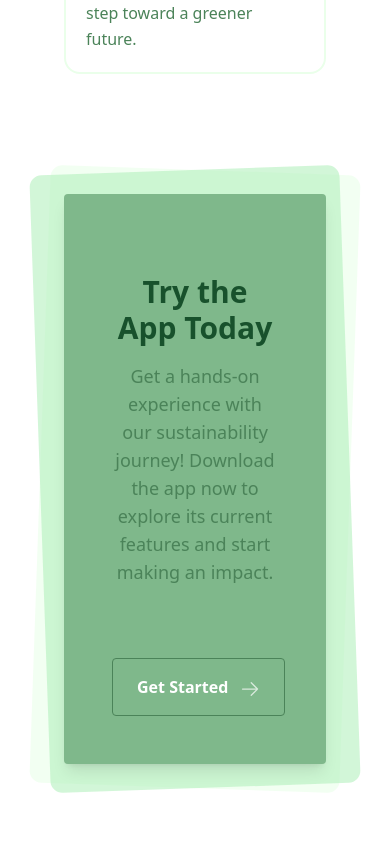
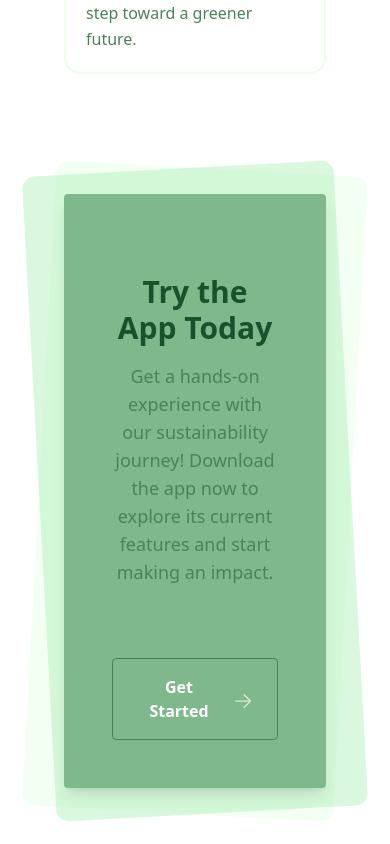
Before and after one commit to Act4Zero/LandingPage-GreenCompass, a Next.js app: page / in a window 390 px wide. Shown: the part 3080-3924 px from the top of the page. Built offline with nearby package versions, Linux system fonts and the light colour scheme.

Commit message:
Animate the CtaSection

```diff
--- a/src/components/CtaSection.js
+++ b/src/components/CtaSection.js
@@ -1,6 +1,7 @@
 import React from "react";
 import Link from "next/link";
 import { ArrowRightIcon } from "@heroicons/react/24/solid";
+import { motion } from "motion/react"; // Import motion for animations
 import Section from "components/common/Section";
 import SectionHeader from "components/common/SectionHeader";
 import Button from "components/common/Button";
@@ -16,14 +17,59 @@ function CtaSection(props) {
     >
       <div className="container py-10 md:py-0">
         <div className="relative">
-          {/* Updated Leaf Patterns */}
-          <div className="pattern-leaves text-green-light absolute bottom-0 right-0 w-32 h-32 lg:w-48 lg:h-48 transform translate-x-12 translate-y-16" />
-          <div className="pattern-leaves text-green-light absolute top-0 left-0 w-32 h-32 lg:w-48 lg:h-48 transform -translate-x-12 -translate-y-16" />
-          {/* Overlay Backgrounds */}
-          <div className="absolute inset-0 -m-6 rounded-xl transform rotate-2 bg-green-lightest bg-opacity-60" />
-          <div className="absolute inset-0 -m-6 rounded-xl transform -rotate-2 bg-green-light bg-opacity-60" />
+          {/* Leaf Patterns */}
+          <motion.div
+            className="pattern-leaves text-green-light absolute bottom-0 right-0 w-32 h-32 lg:w-48 lg:h-48 transform translate-x-12 translate-y-16"
+            initial={{ opacity: 0 }}
+            animate={{ opacity: 1 }}
+            transition={{ duration: 1.2, delay: 0.2 }}
+          />
+          <motion.div
+            className="pattern-leaves text-green-light absolute top-0 left-0 w-32 h-32 lg:w-48 lg:h-48 transform -translate-x-12 -translate-y-16"
+            initial={{ opacity: 0 }}
+            animate={{ opacity: 1 }}
+            transition={{ duration: 1.2, delay: 0.4 }}
+          />
+
+          {/* Funky Overlay Backgrounds */}
+          <motion.div
+            className="absolute inset-0 -m-6 rounded-xl transform rotate-2 bg-green-lightest bg-opacity-60"
+            initial={{ opacity: 0, scale: 0.9, rotate: 2 }}
+            animate={{
+              opacity: [0.8, 0.9, 0.8], // Oscillate opacity
+              scale: [0.95, 1.05, 0.95], // Subtle pulsing
+              rotate: [2, 4, 2], // Gentle rotation sway
+            }}
+            transition={{
+              duration: 3,
+              repeat: Infinity,
+              repeatType: "reverse",
+              ease: "easeInOut",
+            }}
+          />
+          <motion.div
+            className="absolute inset-0 -m-6 rounded-xl transform -rotate-2 bg-green-light bg-opacity-60"
+            initial={{ opacity: 0, scale: 0.9, rotate: -2 }}
+            animate={{
+              opacity: [0.8, 0.9, 0.8], // Oscillate opacity
+              scale: [0.95, 1.05, 0.95], // Subtle pulsing
+              rotate: [-2, -4, -2], // Gentle rotation sway
+            }}
+            transition={{
+              duration: 3,
+              repeat: Infinity,
+              repeatType: "reverse",
+              ease: "easeInOut",
+            }}
+          />
+
           {/* CTA Content */}
-          <div className="p-12 lg:py-16 lg:px-16 bg-green rounded shadow-lg text-center relative">
+          <motion.div
+            className="p-12 lg:py-16 lg:px-16 bg-green rounded shadow-lg text-center relative"
+            initial={{ opacity: 0, y: 20 }}
+            animate={{ opacity: 1, y: 0 }}
+            transition={{ duration: 0.8 }}
+          >
             <div className="space-y-10">
               <SectionHeader
                 title={props.title}
@@ -34,7 +80,13 @@ function CtaSection(props) {
                 subtitleColor="text-green-lightest"
               />
               <div className="text-center">
-                <Link href="#download" passHref={true} legacyBehavior>
+                <motion.div
+                  initial={{ opacity: 0, scale: 0.95 }}
+                  animate={{ opacity: 1, scale: 1 }}
+                  transition={{ duration: 0.3, delay: 0.2 }}
+                  whileHover={{ scale: 1.15 }}
+                >
+                  <Link href="#download" passHref={true}>
                     <Button
                       size="xl"
                       variant="primary"
@@ -45,9 +97,10 @@ function CtaSection(props) {
                       {props.ctaText}
                     </Button>
                   </Link>
+                </motion.div>
               </div>
             </div>
-          </div>
+          </motion.div>
         </div>
       </div>
     </Section>
```
Lines whose indentation alone changed are shown as unchanged.
